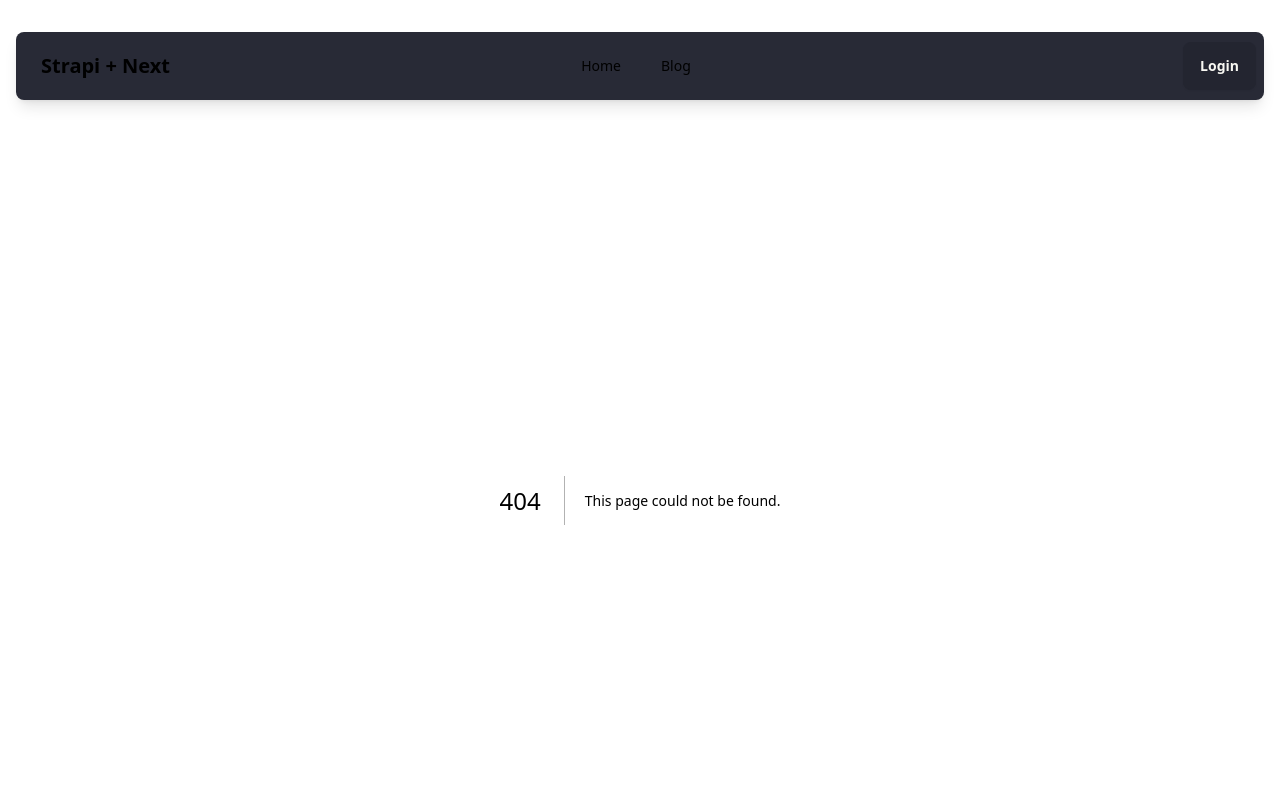
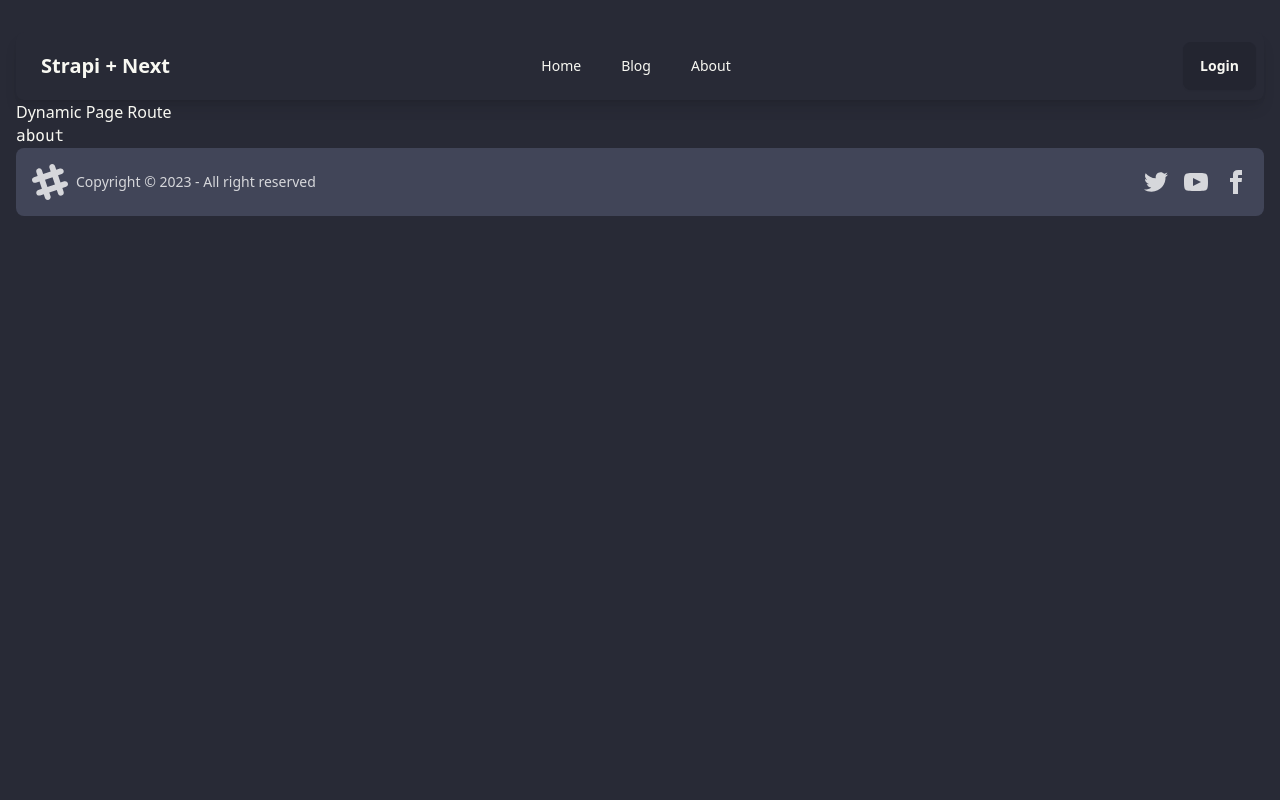
Before and after one commit to PaulBratslavsky/next-js-course-starter-template, a Next.js app: page /about in a window 1280 px wide. Before the commit this address had no page. Shown: the top 800 px of the page. Built offline with nearby package versions, Linux system fonts and the light colour scheme.

Commit message:
finish moc for home page

```diff
--- /dev/null
+++ b/app/[page]/page.tsx
@@ -0,0 +1,14 @@
+interface DynamicPageParams {
+  readonly params: {
+    page: string;
+  };
+}
+
+export default function DynamicPageRoute({ params }: DynamicPageParams) {
+  return (
+    <div>
+      <h1>Dynamic Page Route</h1>
+      <pre>{params.page}</pre>
+    </div>
+  );
+}
--- a/app/components/Feature.tsx
+++ b/app/components/Feature.tsx
@@ -1,28 +1,17 @@
-import Link from "next/link";
+interface FeatureProps {
+  name: string;
+  description: string;
+}
 
-const features = [
-  {
-    name: "Unlimited inboxes",
-    description:
-      "Non quo aperiam repellendus quas est est. Eos aut dolore aut ut sit nesciunt. Ex tempora quia. Sit nobis consequatur dolores incidunt.",
-  },
-  {
-    name: "Manage team members",
-    description:
-      "Vero eum voluptatem aliquid nostrum voluptatem. Vitae esse natus. Earum nihil deserunt eos quasi cupiditate. A inventore et molestiae natus.",
-  },
-  {
-    name: "Spam report",
-    description:
-      "Et quod quaerat dolorem quaerat architecto aliquam accusantium. Ex adipisci et doloremque autem quia quam. Quis eos molestiae at iure impedit.",
-  },
-];
+interface FeaturesProps {
+  readonly data: FeatureProps[];
+}
 
-export default function Feature() {
+export default function Feature({ data }: FeaturesProps) {
   return (
     <div className="my-24 rounded-lg bg-base-100">
       <dl className="grid max-w-xl grid-cols-1 gap-x-8 gap-y-16 lg:max-w-none lg:grid-cols-3">
-        {features.map((feature) => (
+        {data.map((feature: FeatureProps) => (
           <div key={feature.name} className="flex flex-col">
             <dt className="text-primary font-semibold leading-7">
               {feature.name}
--- a/app/components/Footer.tsx
+++ b/app/components/Footer.tsx
@@ -1,54 +1,51 @@
-export default function Footer() {
+import {
+  HashtagIcon,
+  FacebookIcon,
+  TwitterIcon,
+  YouTubeIcon,
+} from "@/app/icons/index";
+
+interface SocialLinkProps {
+  readonly href: string;
+  readonly icon: string;
+}
+
+interface SocialLinksProps {
+  readonly data: {
+    socialLinks: SocialLinkProps[];
+  };
+}
+
+function selectIcon(icon: string) {
+  switch (icon) {
+    case "FACEBOOK":
+      return <FacebookIcon />;
+    case "TWITTER":
+      return <TwitterIcon />;
+    case "YOUTUBE":
+      return <YouTubeIcon />;
+    default:
+      return null;
+  }
+}
+
+function SocialLink({ data }: { readonly data: SocialLinkProps }) {
+  const { href, icon } = data;
+  return <a href={href}>{selectIcon(icon)}</a>;
+}
+
+export default function Footer({ data }: SocialLinksProps) {
+  const { socialLinks } = data;
   return (
     <footer className="footer items-center p-4 bg-neutral text-neutral-content rounded-lg">
       <aside className="items-center grid-flow-col">
-        <svg
-          width="36"
-          height="36"
-          viewBox="0 0 24 24"
-          xmlns="http://www.w3.org/2000/svg"
-          fillRule="evenodd"
-          clipRule="evenodd"
-          className="fill-current"
-        >
-          <path d="M22.672 15.226l-2.432.811.841 2.515c.33 1.019-.209 2.127-1.23 2.456-1.15.325-2.148-.321-2.463-1.226l-.84-2.518-5.013 1.677.84 2.517c.391 1.203-.434 2.542-1.831 2.542-.88 0-1.601-.564-1.86-1.314l-.842-2.516-2.431.809c-1.135.328-2.145-.317-2.463-1.229-.329-1.018.211-2.127 1.231-2.456l2.432-.809-1.621-4.823-2.432.808c-1.355.384-2.558-.59-2.558-1.839 0-.817.509-1.582 1.327-1.846l2.433-.809-.842-2.515c-.33-1.02.211-2.129 1.232-2.458 1.02-.329 2.13.209 2.461 1.229l.842 2.515 5.011-1.677-.839-2.517c-.403-1.238.484-2.553 1.843-2.553.819 0 1.585.509 1.85 1.326l.841 2.517 2.431-.81c1.02-.33 2.131.211 2.461 1.229.332 1.018-.21 2.126-1.23 2.456l-2.433.809 1.622 4.823 2.433-.809c1.242-.401 2.557.484 2.557 1.838 0 .819-.51 1.583-1.328 1.847m-8.992-6.428l-5.01 1.675 1.619 4.828 5.011-1.674-1.62-4.829z"></path>
-        </svg>
+        <HashtagIcon />
         <p>Copyright © 2023 - All right reserved</p>
       </aside>
       <nav className="grid-flow-col gap-4 md:place-self-center md:justify-self-end">
-        <a>
-          <svg
-            xmlns="http://www.w3.org/2000/svg"
-            width="24"
-            height="24"
-            viewBox="0 0 24 24"
-            className="fill-current"
-          >
-            <path d="M24 4.557c-.883.392-1.832.656-2.828.775 1.017-.609 1.798-1.574 2.165-2.724-.951.564-2.005.974-3.127 1.195-.897-.957-2.178-1.555-3.594-1.555-3.179 0-5.515 2.966-4.797 6.045-4.091-.205-7.719-2.165-10.148-5.144-1.29 2.213-.669 5.108 1.523 6.574-.806-.026-1.566-.247-2.229-.616-.054 2.281 1.581 4.415 3.949 4.89-.693.188-1.452.232-2.224.084.626 1.956 2.444 3.379 4.6 3.419-2.07 1.623-4.678 2.348-7.29 2.04 2.179 1.397 4.768 2.212 7.548 2.212 9.142 0 14.307-7.721 13.995-14.646.962-.695 1.797-1.562 2.457-2.549z"></path>
-          </svg>
-        </a>
-        <a>
-          <svg
-            xmlns="http://www.w3.org/2000/svg"
-            width="24"
-            height="24"
-            viewBox="0 0 24 24"
-            className="fill-current"
-          >
-            <path d="M19.615 3.184c-3.604-.246-11.631-.245-15.23 0-3.897.266-4.356 2.62-4.385 8.816.029 6.185.484 8.549 4.385 8.816 3.6.245 11.626.246 15.23 0 3.897-.266 4.356-2.62 4.385-8.816-.029-6.185-.484-8.549-4.385-8.816zm-10.615 12.816v-8l8 3.993-8 4.007z"></path>
-          </svg>
-        </a>
-        <a>
-          <svg
-            xmlns="http://www.w3.org/2000/svg"
-            width="24"
-            height="24"
-            viewBox="0 0 24 24"
-            className="fill-current"
-          >
-            <path d="M9 8h-3v4h3v12h5v-12h3.642l.358-4h-4v-1.667c0-.955.192-1.333 1.115-1.333h2.885v-5h-3.808c-3.596 0-5.192 1.583-5.192 4.615v3.385z"></path>
-          </svg>
-        </a>
+        {socialLinks.map((item: SocialLinkProps, index: number) => {
+          return <SocialLink key={index} data={item} />;
+        })}
       </nav>
     </footer>
   );
--- a/app/components/Hero.tsx
+++ b/app/components/Hero.tsx
@@ -1,21 +1,36 @@
 import Link from "next/link";
 
-export default function Hero() {
+interface HeroProps {
+  readonly data: {
+    heading: string;
+    text: string;
+    image: {
+      url: string;
+      alternativeText: string;
+    };
+    link: {
+      text: string;
+      href: string;
+    };
+  };
+}
+
+export default function Hero({ data } : HeroProps) {
+  const { heading, text, image, link } = data;
   return (
     <div className="hero my-12 rounded-lg">
       <div className="hero-content p-0 flex-col lg:flex-row">
         <img
-          src="https://daisyui.com/images/stock/photo-1635805737707-575885ab0820.jpg"
+          src={image.url}
+          alt={image.alternativeText}
           className="max-w-sm rounded-lg shadow-2xl"
         />
         <div className="mx-8">
-          <h1 className="text-5xl font-bold">Box Office News!</h1>
-          <p className="py-6">
-            Provident cupiditate voluptatem et in. Quaerat fugiat ut assumenda
-            excepturi exercitationem quasi. In deleniti eaque aut repudiandae et
-            a id nisi.
-          </p>
-          <Link href="/blog" className="btn btn-primary">Latest Posts</Link>
+          <h1 className="text-5xl font-bold">{heading}</h1>
+          <p className="py-6">{text}</p>
+          <Link href={link.href} className="btn btn-primary">
+            {link.text}
+          </Link>
         </div>
       </div>
     </div>
--- a/app/components/TopNav.tsx
+++ b/app/components/TopNav.tsx
@@ -1,27 +1,33 @@
 import Link from "next/link";
 
-const navItems = [
-  { name: "Home", path: "/" },
-  { name: "Blog", path: "/blog" },
-];
-
-interface NavItem {
-  name: string;
-  path: string;
+interface NavItemProps {
+  text: string;
+  href: string;
 }
 
-export default function TopNav() {
+interface NavItemsProps {
+  readonly data: {
+    logoText: string;
+    navItems: NavItemProps[];
+  }
+}
+
+
+
+export default function TopNav({ data }: NavItemsProps) {
+  console.log(data);
+  const { logoText, navItems } = data;
   return (
     <div className="navbar bg-base-100 shadow-lg rounded-lg">
       <div className="navbar-start">
-        <Link href="/" className="btn btn-ghost text-xl">Strapi + Next</Link>
+        <Link href="/" className="btn btn-ghost text-xl">{logoText}</Link>
       </div>
       <div className="navbar-center hidden lg:flex">
         <ul className="menu menu-horizontal px-1">
-          {navItems.map((item: NavItem, index: number) => {
+          {navItems.map((item: NavItemProps, index: number) => {
             return (
               <li key={index} className="mr-2">
-                <Link href={item.path}>{item.name}</Link>
+                <Link href={item.href}>{item.text}</Link>
               </li>
             );
           })}
--- /dev/null
+++ b/app/fake-data.ts
@@ -0,0 +1,48 @@
+export const globalData = {
+  topNav: {
+    logoText: "Strapi + Next",
+    navItems: [
+      { text: "Home", href: "/" },
+      { text: "Blog", href: "/blog" },
+      { text: "About", href: "/about" },
+    ],
+  },
+  footer: {
+    socialLinks: [
+      { text: "Twitter", href: "http://www.twitter.com", icon: "TWITTER" },
+      { text: "You Tube", href: "http://www.youtube.com", icon: "YOUTUBE" },
+      { text: "Facebook", href: "http://www.facebook.com", icon: "FACEBOOK" },
+    ],
+  },
+};
+
+export const heroData = {
+  heading: "Box Office News!",
+  text: "Provident cupiditate voluptatem et in. Quaerat fugiat ut assumenda excepturi exercitationem quasi. In deleniti eaque aut repudiandae et a id nisi.",
+  image: {
+    url: "https://daisyui.com/images/stock/photo-1635805737707-575885ab0820.jpg",
+    alternativeText: "Hero Image",
+  },
+  link: {
+    text: "Latest Posts",
+    href: "/blog",
+  },
+};
+
+export const featuresData = [
+  {
+    name: "1 Unlimited inboxes",
+    description:
+      "Non quo aperiam repellendus quas est est. Eos aut dolore aut ut sit nesciunt. Ex tempora quia. Sit nobis consequatur dolores incidunt.",
+  },
+  {
+    name: "2 Manage team members",
+    description:
+      "Vero eum voluptatem aliquid nostrum voluptatem. Vitae esse natus. Earum nihil deserunt eos quasi cupiditate. A inventore et molestiae natus.",
+  },
+  {
+    name: "3 Spam report",
+    description:
+      "Et quod quaerat dolorem quaerat architecto aliquam accusantium. Ex adipisci et doloremque autem quia quam. Quis eos molestiae at iure impedit.",
+  },
+];
--- /dev/null
+++ b/app/icons/index.tsx
@@ -0,0 +1,57 @@
+export function TwitterIcon() {
+  return (
+    <svg
+      xmlns="http://www.w3.org/2000/svg"
+      width="24"
+      height="24"
+      viewBox="0 0 24 24"
+      className="fill-current"
+    >
+      <path d="M24 4.557c-.883.392-1.832.656-2.828.775 1.017-.609 1.798-1.574 2.165-2.724-.951.564-2.005.974-3.127 1.195-.897-.957-2.178-1.555-3.594-1.555-3.179 0-5.515 2.966-4.797 6.045-4.091-.205-7.719-2.165-10.148-5.144-1.29 2.213-.669 5.108 1.523 6.574-.806-.026-1.566-.247-2.229-.616-.054 2.281 1.581 4.415 3.949 4.89-.693.188-1.452.232-2.224.084.626 1.956 2.444 3.379 4.6 3.419-2.07 1.623-4.678 2.348-7.29 2.04 2.179 1.397 4.768 2.212 7.548 2.212 9.142 0 14.307-7.721 13.995-14.646.962-.695 1.797-1.562 2.457-2.549z"></path>
+    </svg>
+  );
+}
+
+export function YouTubeIcon() {
+  return (
+    <svg
+      xmlns="http://www.w3.org/2000/svg"
+      width="24"
+      height="24"
+      viewBox="0 0 24 24"
+      className="fill-current"
+    >
+      <path d="M19.615 3.184c-3.604-.246-11.631-.245-15.23 0-3.897.266-4.356 2.62-4.385 8.816.029 6.185.484 8.549 4.385 8.816 3.6.245 11.626.246 15.23 0 3.897-.266 4.356-2.62 4.385-8.816-.029-6.185-.484-8.549-4.385-8.816zm-10.615 12.816v-8l8 3.993-8 4.007z"></path>
+    </svg>
+  );
+}
+
+export function FacebookIcon() {
+  return (
+    <svg
+      xmlns="http://www.w3.org/2000/svg"
+      width="24"
+      height="24"
+      viewBox="0 0 24 24"
+      className="fill-current"
+    >
+      <path d="M9 8h-3v4h3v12h5v-12h3.642l.358-4h-4v-1.667c0-.955.192-1.333 1.115-1.333h2.885v-5h-3.808c-3.596 0-5.192 1.583-5.192 4.615v3.385z"></path>
+    </svg>
+  );
+}
+
+export function HashtagIcon() {
+  return (
+    <svg
+      width="36"
+      height="36"
+      viewBox="0 0 24 24"
+      xmlns="http://www.w3.org/2000/svg"
+      fillRule="evenodd"
+      clipRule="evenodd"
+      className="fill-current"
+    >
+      <path d="M22.672 15.226l-2.432.811.841 2.515c.33 1.019-.209 2.127-1.23 2.456-1.15.325-2.148-.321-2.463-1.226l-.84-2.518-5.013 1.677.84 2.517c.391 1.203-.434 2.542-1.831 2.542-.88 0-1.601-.564-1.86-1.314l-.842-2.516-2.431.809c-1.135.328-2.145-.317-2.463-1.229-.329-1.018.211-2.127 1.231-2.456l2.432-.809-1.621-4.823-2.432.808c-1.355.384-2.558-.59-2.558-1.839 0-.817.509-1.582 1.327-1.846l2.433-.809-.842-2.515c-.33-1.02.211-2.129 1.232-2.458 1.02-.329 2.13.209 2.461 1.229l.842 2.515 5.011-1.677-.839-2.517c-.403-1.238.484-2.553 1.843-2.553.819 0 1.585.509 1.85 1.326l.841 2.517 2.431-.81c1.02-.33 2.131.211 2.461 1.229.332 1.018-.21 2.126-1.23 2.456l-2.433.809 1.622 4.823 2.433-.809c1.242-.401 2.557.484 2.557 1.838 0 .819-.51 1.583-1.328 1.847m-8.992-6.428l-5.01 1.675 1.619 4.828 5.011-1.674-1.62-4.829z"></path>
+    </svg>
+  );
+}
--- a/app/layout.tsx
+++ b/app/layout.tsx
@@ -1,5 +1,7 @@
 import type { Metadata } from "next";
 import "./globals.css";
+
+import { globalData } from "@/app/fake-data";
 
 import TopNav from "@/app/components/TopNav";
 import Footer from "@/app/components/Footer";
@@ -17,9 +19,9 @@ export default function RootLayoutRoute({
   return (
     <html lang="en" data-theme="dracula">
       <body className="wrapper">
-        <TopNav />
+        <TopNav data={globalData.topNav} />
         <main>{children}</main>
-        <Footer />
+        <Footer data={globalData.footer} />
       </body>
     </html>
   );
--- a/app/page.tsx
+++ b/app/page.tsx
@@ -1,11 +1,13 @@
 import Hero from "@/app/components/Hero";
 import Feature from "@/app/components/Feature";
+
+import { heroData, featuresData } from "@/app/fake-data";
 
 export default function HomeRoute() {
   return (
     <div>
-      <Hero />
-      <Feature />
+      <Hero data={heroData} />
+      <Feature data={featuresData} />
     </div>
-  )
+  );
 }
```
Also changed, not shown: app/services/actions.ts (added), app/services/loaders.ts (added).
